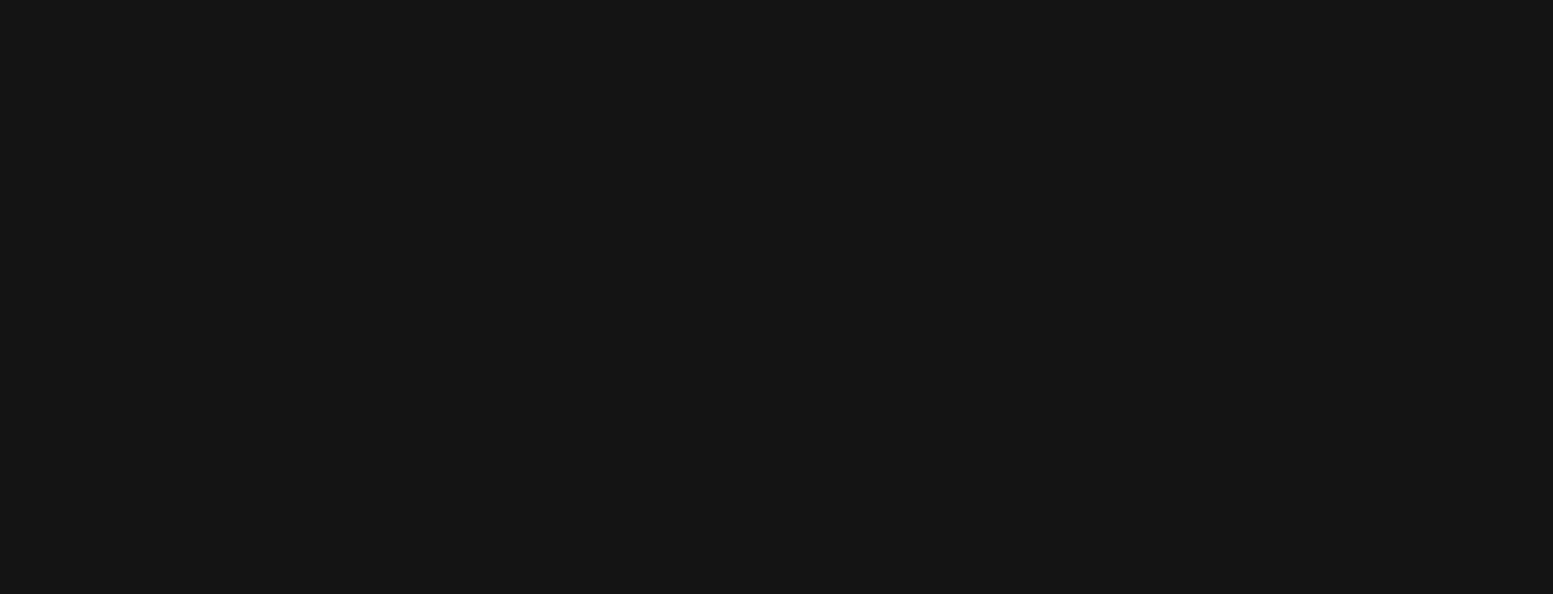
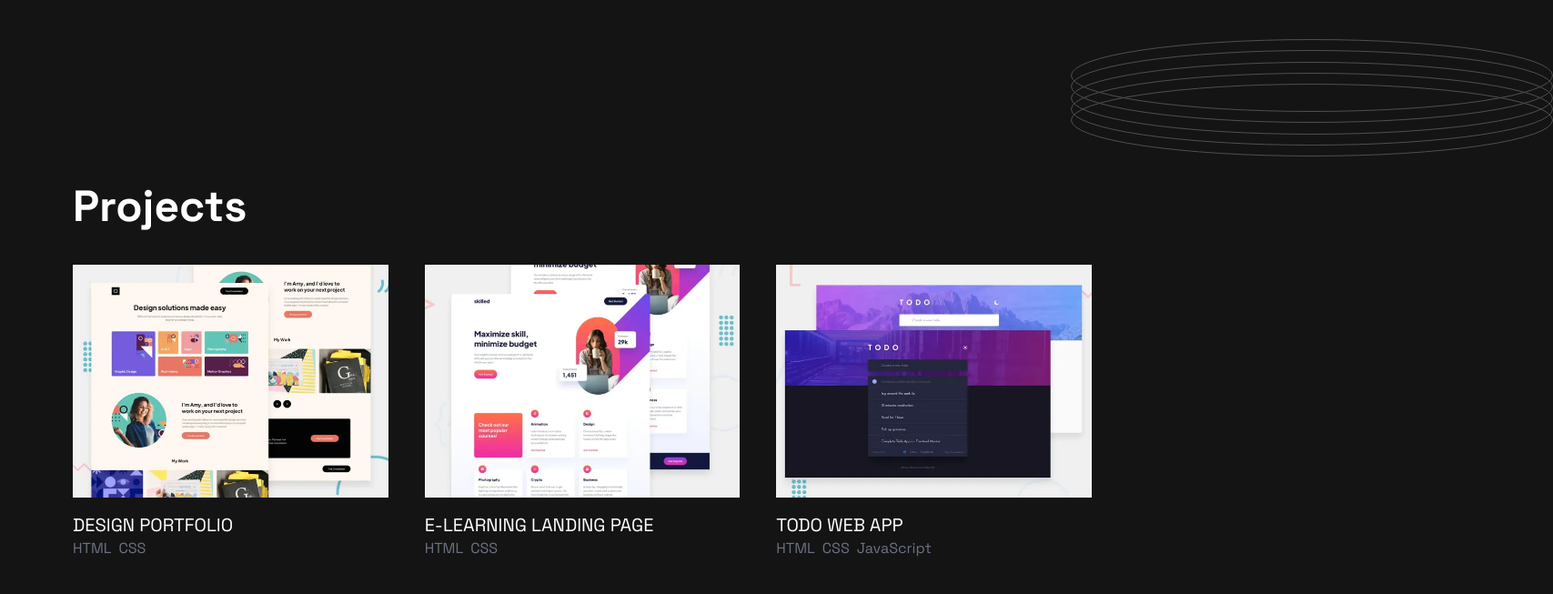
Before and after one commit to d-zucho/portfolio-challenge, a Next.js app: page / in a window 1280 px wide. Shown: the part 1165-1818 px from the top of the page at 91% size, 1707 px wide, since content can reach past the window. Before the commit the page ends 1208 px from the top, so only its background shows below. Built offline with nearby package versions, Linux system fonts and the light colour scheme.

Commit message:
add projects section with responsiveness v1

```diff
--- a/src/app/page.tsx
+++ b/src/app/page.tsx
@@ -1,4 +1,5 @@
 import Hero from '@/components/Hero'
+import Projects from '@/components/Projects'
 import Skills from '@/components/Skills'
 import Image from 'next/image'
 
@@ -7,6 +8,7 @@
     <main>
       <Hero />
       <Skills />
+      <Projects />
     </main>
   )
 }
--- /dev/null
+++ b/src/components/ProjectCard.tsx
@@ -0,0 +1,26 @@
+import Image from 'next/image'
+
+interface IProjectCardProps {
+  image: string
+  name: string
+  stack?: string[]
+}
+
+const ProjectCard = ({ image, name, stack }: IProjectCardProps) => {
+  return (
+    <div className='project-card'>
+      <Image width={450} height={400} alt={name} src={image} />
+      <h3 className='pt-4 lg:text-xl'>{name.toUpperCase()}</h3>
+
+      <div className='flex gap-2'>
+        {stack?.map((tech, index) => (
+          <p key={index} className='w-fit text-sm text-gray-500 md:text-base'>
+            {tech}
+          </p>
+        ))}
+      </div>
+    </div>
+  )
+}
+
+export default ProjectCard
--- /dev/null
+++ b/src/components/Projects.tsx
@@ -0,0 +1,39 @@
+import { projects } from '@/text-data/projects'
+import MaxWidthWrapper from './MaxWidthWrapper'
+import Image from 'next/image'
+import ProjectCard from './ProjectCard'
+
+const Projects = () => {
+  return (
+    <section className='my-20 py-10'>
+      <MaxWidthWrapper>
+        <div className='w-full'>
+          <h1 className='heading2 py-10'>Projects</h1>
+
+          {/* Projects Container */}
+          <div className='grid grid-cols-1 md:grid-cols-2 lg:grid-cols-3 gap-10 mx-auto place-items-center'>
+            {projects.map((project, index) => (
+              <div key={index} className='project-card'>
+                {/* <Image
+                  width={500}
+                  height={400}
+                  alt={project.title}
+                  src={project.image}
+                />
+                <h3>{project.title.toUpperCase()}</h3>
+                <p>{project.stack}</p> */}
+                <ProjectCard
+                  name={project.title}
+                  image={project.image}
+                  stack={project.stack}
+                />
+              </div>
+            ))}
+          </div>
+        </div>
+      </MaxWidthWrapper>
+    </section>
+  )
+}
+
+export default Projects
--- a/src/components/Skills.tsx
+++ b/src/components/Skills.tsx
@@ -4,9 +4,9 @@
 
 const Skills = () => {
   return (
-    <section className='mt-20 md:mt-40 lg:mt-80'>
+    <section className='mt-20 md:mt-40 lg:mt-80 min-h-[300px] relative'>
       <MaxWidthWrapper>
-        <div className='border-t-2 border-lightCream py-10'>
+        <div className='border-t-2 border-lightCream py-10 relative'>
           {/* Icons Container */}
           <div className='grid grid-cols-2 md:grid-cols-3 justify-around items-center gap-x-3 gap-y-5'>
             {skills.map((skill, index) => (
@@ -23,6 +23,11 @@
             ))}
           </div>
         </div>
+        <img
+          src='/images/pattern-rings.svg'
+          alt=''
+          className='absolute  -right-1/3'
+        />
       </MaxWidthWrapper>
     </section>
   )
--- /dev/null
+++ b/src/text-data/projects.ts
@@ -0,0 +1,38 @@
+interface IProjects {
+  title: string
+  image: string
+  stack?: string[]
+}
+
+export const projects: IProjects[] = [
+  {
+    title: 'Design Portfolio',
+    image: '/images/thumbnail-project-1-small.webp',
+    stack: ['HTML', 'CSS'],
+  },
+  {
+    title: 'E-Learning Landing Page',
+    image: '/images/thumbnail-project-2-small.webp',
+    stack: ['HTML', 'CSS'],
+  },
+  {
+    title: 'Todo Web App',
+    image: '/images/thumbnail-project-3-small.webp',
+    stack: ['HTML', 'CSS', 'JavaScript'],
+  },
+  {
+    title: 'Entertainment Web App',
+    image: '/images/thumbnail-project-4-small.webp',
+    stack: ['HTML', 'CSS', 'JavaScript'],
+  },
+  {
+    title: 'Memory Game',
+    image: '/images/thumbnail-project-5-small.webp',
+    stack: ['HTML', 'CSS', 'JavaScript'],
+  },
+  {
+    title: 'Art Gallery Showcase',
+    image: '/images/thumbnail-project-6-small.webp',
+    stack: ['HTML', 'CSS', 'JavaScript'],
+  },
+]
```
